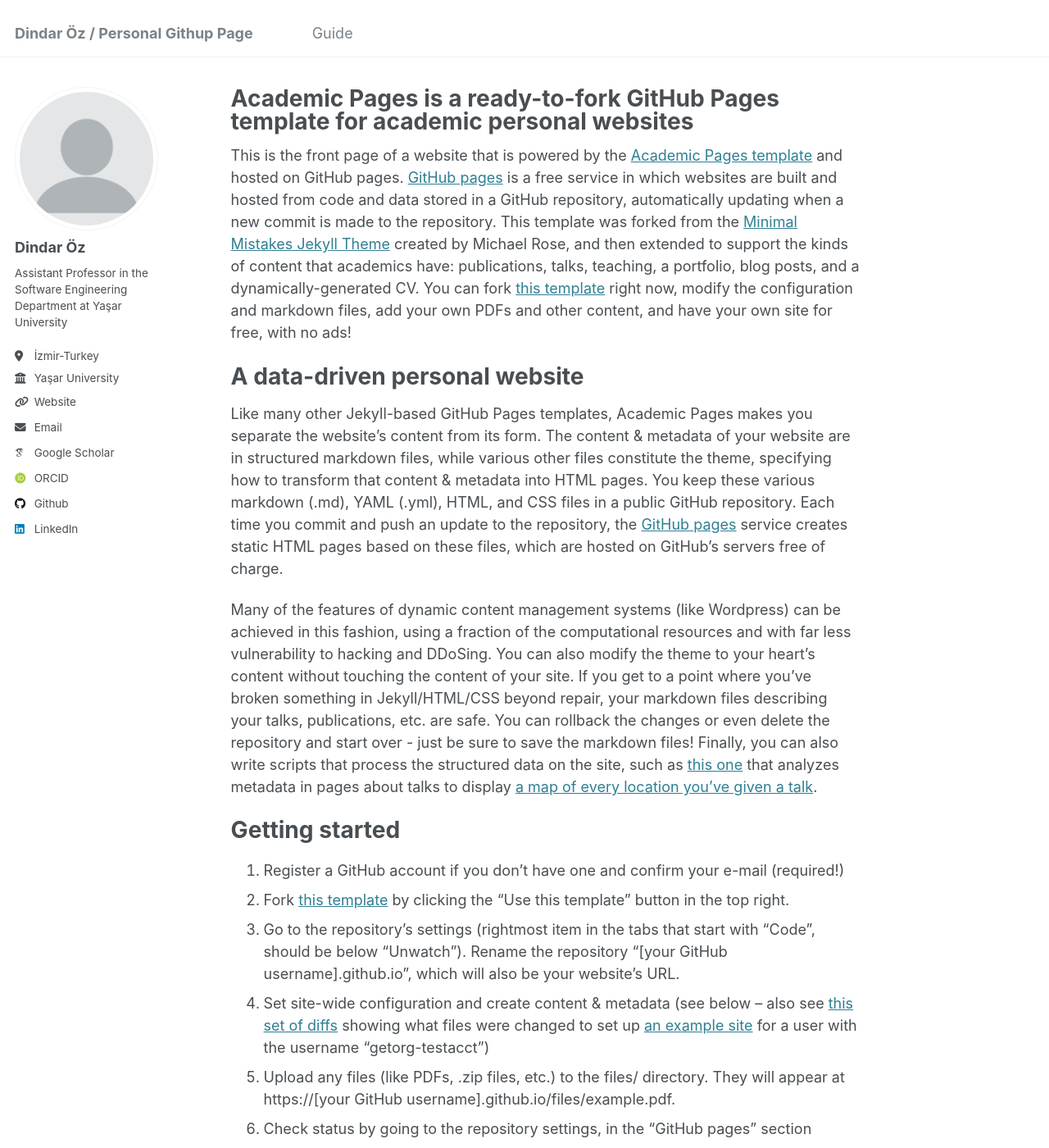
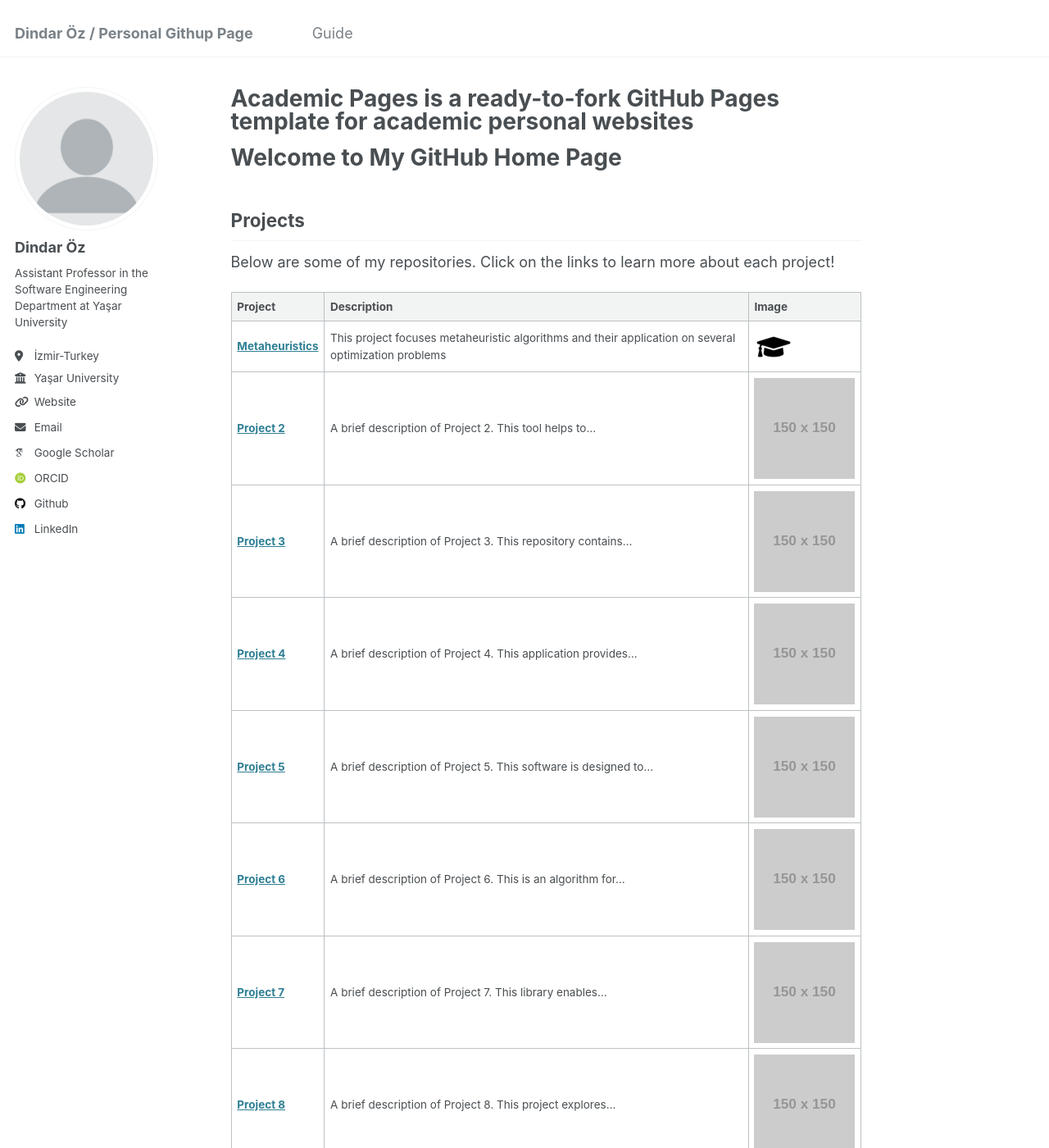
Before and after one commit to ozdindar/ozdindar.github.io, a Jekyll site: the page built from _pages/about.md, in a window 1280 px wide and 1400 px high. Shown: the whole window at 82% size. Built offline with Jekyll 4.4.1, drawn with Linux system fonts in a browser that asks for light colours; some web fonts are replaced; some of the changed text lies outside the part shown.

Commit message:
Update about.md
github projects being added part-1

```diff
--- a/_pages/about.md
+++ b/_pages/about.md
@@ -6,44 +6,23 @@ redirect_from:
   - /about/
   - /about.html
 ---
+# Welcome to My GitHub Home Page
 
-This is the front page of a website that is powered by the [Academic Pages template](https://github.com/academicpages/academicpages.github.io) and hosted on GitHub pages. [GitHub pages](https://pages.github.com) is a free service in which websites are built and hosted from code and data stored in a GitHub repository, automatically updating when a new commit is made to the repository. This template was forked from the [Minimal Mistakes Jekyll Theme](https://mmistakes.github.io/minimal-mistakes/) created by Michael Rose, and then extended to support the kinds of content that academics have: publications, talks, teaching, a portfolio, blog posts, and a dynamically-generated CV. You can fork [this template](https://github.com/academicpages/academicpages.github.io) right now, modify the configuration and markdown files, add your own PDFs and other content, and have your own site for free, with no ads!
+## Projects
 
-A data-driven personal website
-======
-Like many other Jekyll-based GitHub Pages templates, Academic Pages makes you separate the website's content from its form. The content & metadata of your website are in structured markdown files, while various other files constitute the theme, specifying how to transform that content & metadata into HTML pages. You keep these various markdown (.md), YAML (.yml), HTML, and CSS files in a public GitHub repository. Each time you commit and push an update to the repository, the [GitHub pages](https://pages.github.com/) service creates static HTML pages based on these files, which are hosted on GitHub's servers free of charge.
+Below are some of my repositories. Click on the links to learn more about each project!
 
-Many of the features of dynamic content management systems (like Wordpress) can be achieved in this fashion, using a fraction of the computational resources and with far less vulnerability to hacking and DDoSing. You can also modify the theme to your heart's content without touching the content of your site. If you get to a point where you've broken something in Jekyll/HTML/CSS beyond repair, your markdown files describing your talks, publications, etc. are safe. You can rollback the changes or even delete the repository and start over - just be sure to save the markdown files! Finally, you can also write scripts that process the structured data on the site, such as [this one](https://github.com/academicpages/academicpages.github.io/blob/master/talkmap.ipynb) that analyzes metadata in pages about talks to display [a map of every location you've given a talk](https://academicpages.github.io/talkmap.html).
+| Project | Description | Image |
+|---------|-------------|-------|
+| [**Metaheuristics**](https://github.com/ozdindar/Metaheuristics) | This project focuses metaheuristic algorithms and their application on several optimization problems  | ![Metaheuristics](/images/favicon.ico) |
+| [**Project 2**](https://github.com/yourusername/project2) | A brief description of Project 2. This tool helps to... | ![Project 2](https://via.placeholder.com/150 "Project 2 Image") |
+| [**Project 3**](https://github.com/yourusername/project3) | A brief description of Project 3. This repository contains... | ![Project 3](https://via.placeholder.com/150 "Project 3 Image") |
+| [**Project 4**](https://github.com/yourusername/project4) | A brief description of Project 4. This application provides... | ![Project 4](https://via.placeholder.com/150 "Project 4 Image") |
+| [**Project 5**](https://github.com/yourusername/project5) | A brief description of Project 5. This software is designed to... | ![Project 5](https://via.placeholder.com/150 "Project 5 Image") |
+| [**Project 6**](https://github.com/yourusername/project6) | A brief description of Project 6. This is an algorithm for... | ![Project 6](https://via.placeholder.com/150 "Project 6 Image") |
+| [**Project 7**](https://github.com/yourusername/project7) | A brief description of Project 7. This library enables... | ![Project 7](https://via.placeholder.com/150 "Project 7 Image") |
+| [**Project 8**](https://github.com/yourusername/project8) | A brief description of Project 8. This project explores... | ![Project 8](https://via.placeholder.com/150 "Project 8 Image") |
+| [**Project 9**](https://github.com/yourusername/project9) | A brief description of Project 9. This simulation involves... | ![Project 9](https://via.placeholder.com/150 "Project 9 Image") |
 
-Getting started
-======
-1. Register a GitHub account if you don't have one and confirm your e-mail (required!)
-1. Fork [this template](https://github.com/academicpages/academicpages.github.io) by clicking the "Use this template" button in the top right.
-1. Go to the repository's settings (rightmost item in the tabs that start with "Code", should be below "Unwatch"). Rename the repository "[your GitHub username].github.io", which will also be your website's URL.
-1. Set site-wide configuration and create content & metadata (see below -- also see [this set of diffs](http://archive.is/3TPas) showing what files were changed to set up [an example site](https://getorg-testacct.github.io) for a user with the username "getorg-testacct")
-1. Upload any files (like PDFs, .zip files, etc.) to the files/ directory. They will appear at https://[your GitHub username].github.io/files/example.pdf.
-1. Check status by going to the repository settings, in the "GitHub pages" section
-
-Site-wide configuration
-------
-The main configuration file for the site is in the base directory in [_config.yml](https://github.com/academicpages/academicpages.github.io/blob/master/_config.yml), which defines the content in the sidebars and other site-wide features. You will need to replace the default variables with ones about yourself and your site's github repository. The configuration file for the top menu is in [_data/navigation.yml](https://github.com/academicpages/academicpages.github.io/blob/master/_data/navigation.yml). For example, if you don't have a portfolio or blog posts, you can remove those items from that navigation.yml file to remove them from the header.
-
-Create content & metadata
-------
-For site content, there is one markdown file for each type of content, which are stored in directories like _publications, _talks, _posts, _teaching, or _pages. For example, each talk is a markdown file in the [_talks directory](https://github.com/academicpages/academicpages.github.io/tree/master/_talks). At the top of each markdown file is structured data in YAML about the talk, which the theme will parse to do lots of cool stuff. The same structured data about a talk is used to generate the list of talks on the [Talks page](https://academicpages.github.io/talks), each [individual page](https://academicpages.github.io/talks/2012-03-01-talk-1) for specific talks, the talks section for the [CV page](https://academicpages.github.io/cv), and the [map of places you've given a talk](https://academicpages.github.io/talkmap.html) (if you run this [python file](https://github.com/academicpages/academicpages.github.io/blob/master/talkmap.py) or [Jupyter notebook](https://github.com/academicpages/academicpages.github.io/blob/master/talkmap.ipynb), which creates the HTML for the map based on the contents of the _talks directory).
-
-**Markdown generator**
-
-The repository includes [a set of Jupyter notebooks](https://github.com/academicpages/academicpages.github.io/tree/master/markdown_generator
-) that converts a CSV containing structured data about talks or presentations into individual markdown files that will be properly formatted for the Academic Pages template. The sample CSVs in that directory are the ones I used to create my own personal website at stuartgeiger.com. My usual workflow is that I keep a spreadsheet of my publications and talks, then run the code in these notebooks to generate the markdown files, then commit and push them to the GitHub repository.
-
-How to edit your site's GitHub repository
-------
-Many people use a git client to create files on their local computer and then push them to GitHub's servers. If you are not familiar with git, you can directly edit these configuration and markdown files directly in the github.com interface. Navigate to a file (like [this one](https://github.com/academicpages/academicpages.github.io/blob/master/_talks/2012-03-01-talk-1.md) and click the pencil icon in the top right of the content preview (to the right of the "Raw | Blame | History" buttons). You can delete a file by clicking the trashcan icon to the right of the pencil icon. You can also create new files or upload files by navigating to a directory and clicking the "Create new file" or "Upload files" buttons.
-
-Example: editing a markdown file for a talk
-![Editing a markdown file for a talk](/images/editing-talk.png)
-
-For more info
-------
-More info about configuring Academic Pages can be found in [the guide](https://academicpages.github.io/markdown/), the [growing wiki](https://github.com/academicpages/academicpages.github.io/wiki), and you can always [ask a question on GitHub](https://github.com/academicpages/academicpages.github.io/discussions). The [guides for the Minimal Mistakes theme](https://mmistakes.github.io/minimal-mistakes/docs/configuration/) (which this theme was forked from) might also be helpful.
+## About Me
+Feel free to explore my repositories and connect with me. Let me know if you have any questions!
```
